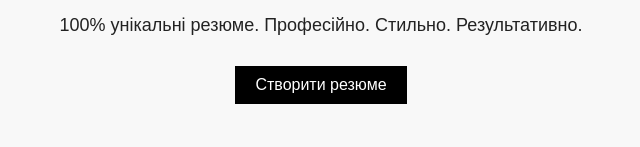
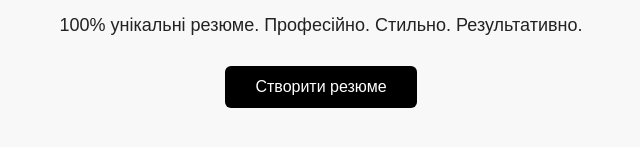
Before and after one commit to Khimyak/smartcv-site, a plain HTML site: page public/index.html in a window 1280 px wide. Shown: the part 133-280 px from the top of the page, without its empty margins (319-959 px from the left). Drawn offline with Linux system fonts and the light colour scheme.

Commit message:
Update index.html

```diff
--- a/public/index.html
+++ b/public/index.html
@@ -12,27 +12,35 @@
       text-align: center;
       padding: 50px;
     }
+
     h1 {
       font-size: 40px;
       margin-bottom: 10px;
     }
+
     p {
       font-size: 18px;
       margin-bottom: 30px;
     }
+
     button {
-      background: #000;
-      color: #fff;
-      padding: 10px 20px;
+      padding: 12px 30px;
+      font-size: 16px;
+      background: black;
+      color: white;
       border: none;
+      border-radius: 6px;
       cursor: pointer;
-      font-size: 16px;
+    }
+
+    button:hover {
+      background: #333;
     }
   </style>
 </head>
 <body>
   <h1>SMARTCV GENERATOR</h1>
   <p>100% унікальні резюме. Професійно. Стильно. Результативно.</p>
-  <button>Створити резюме</button>
+  <button onclick="alert('Форма зʼявиться в наступному кроці')">Створити резюме</button>
 </body>
 </html>
```
